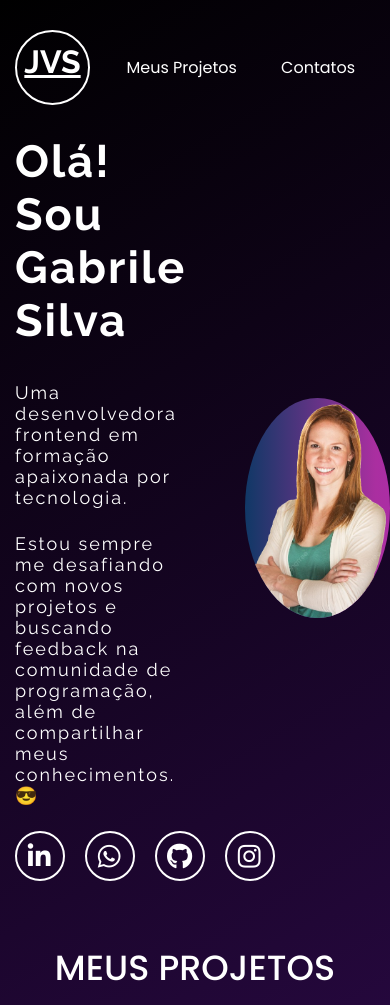
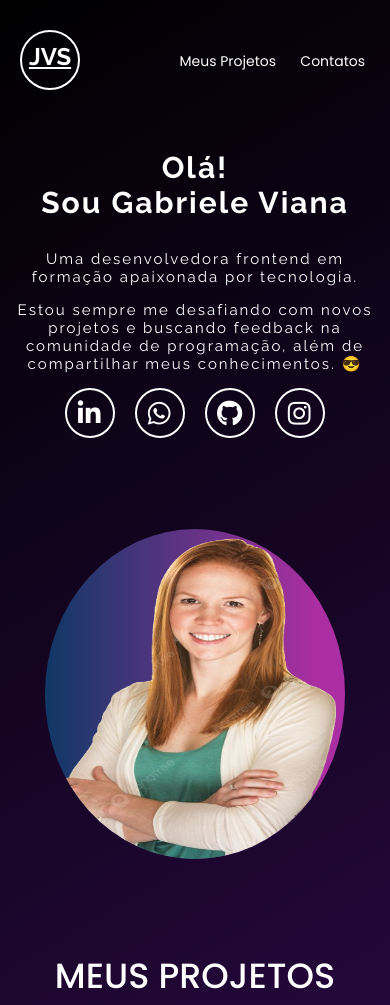
Before and after one commit to joaovictorsiqueira/projeto-portfolio, a plain HTML site: page index.html in a window 390 px wide. Shown: the top 1005 px of the page. Drawn offline with nearby package versions, Linux system fonts and the light colour scheme.

Commit message:
Adicionando responsividade

```diff
--- a/index.html
+++ b/index.html
@@ -16,6 +16,8 @@
 
     <link rel="stylesheet" href="./src/css/reset.css">
     <link rel="stylesheet" href="./src/css/style.css">
+    <link rel="stylesheet" href="./src/css/responsivo.css">
+
 </head>
 
 <body>
@@ -43,7 +45,7 @@
     <section class="home">
 
         <div class="informacoes">
-            <h1>Olá! Sou Gabrile Silva</h1>
+            <h1>Olá! <br> Sou Gabriele Viana</h1>
             <p>Uma desenvolvedora frontend em formação apaixonada por tecnologia.</p>
             <p>Estou sempre me desafiando com novos projetos e buscando feedback na comunidade de programação, além de
                 compartilhar meus conhecimentos. 😎</p>
--- /dev/null
+++ b/src/css/responsivo.css
@@ -0,0 +1,75 @@
+@media(max-width: 1280px) {
+
+    .cabecalho {
+        padding: 30px;
+    }
+
+    .home {
+        flex-direction: column;
+        align-items: center;
+        margin: 50px 0px;
+        gap: 50px
+    }
+
+    .home .informacoes {
+        max-width: 100%;
+        text-align: center;
+    }
+
+    .redes-sociais {
+        justify-content: center;
+    }
+
+    .projetos .container-projetos {
+        padding: 0 30px;
+    }
+}
+
+@media(max-width: 425px) {
+
+    .cabecalho {
+        padding: 30px 15px 30px 20px;
+        padding-bottom: 10px;
+    }
+
+    .cabecalho .logo {
+        font-size: 24px;
+        width: 60px;
+        height: 60px;
+        line-height: 50px;
+    }
+
+    .cabecalho .menu li a {
+        font-size: 14px;
+        padding: 0 10px;
+    }
+
+    .home{
+        margin-bottom: 0;
+    }
+
+    .home .informacoes {
+        gap: 10px;
+    }
+
+    .home .informacoes h1 {
+        font-size: 30px;
+    }
+
+    .home .informacoes p {
+        font-size: 15px;
+        margin-bottom: 5px;
+    }
+
+    .home .container-foto .foto {
+        display: flex;
+        max-width: 300px;
+        max-height: 330px;
+        border-radius: 50%;
+    }
+
+    .projetos {
+        padding: 30px;
+    }
+
+}
--- a/src/css/style.css
+++ b/src/css/style.css
@@ -118,7 +118,7 @@ body {
 .home .container-foto .foto {
     display: flex;
     max-width: 450px;
-    max-height: 400px;
+    max-height: 480px;
     border-radius: 50%;
 
 }
@@ -236,6 +236,7 @@ footer {
     align-items: center;
     justify-content: center;
     margin: 0 auto;
+    margin-bottom: 30px;
     padding: 20px;
     flex-direction: row;
     margin-top: 180px;
```
